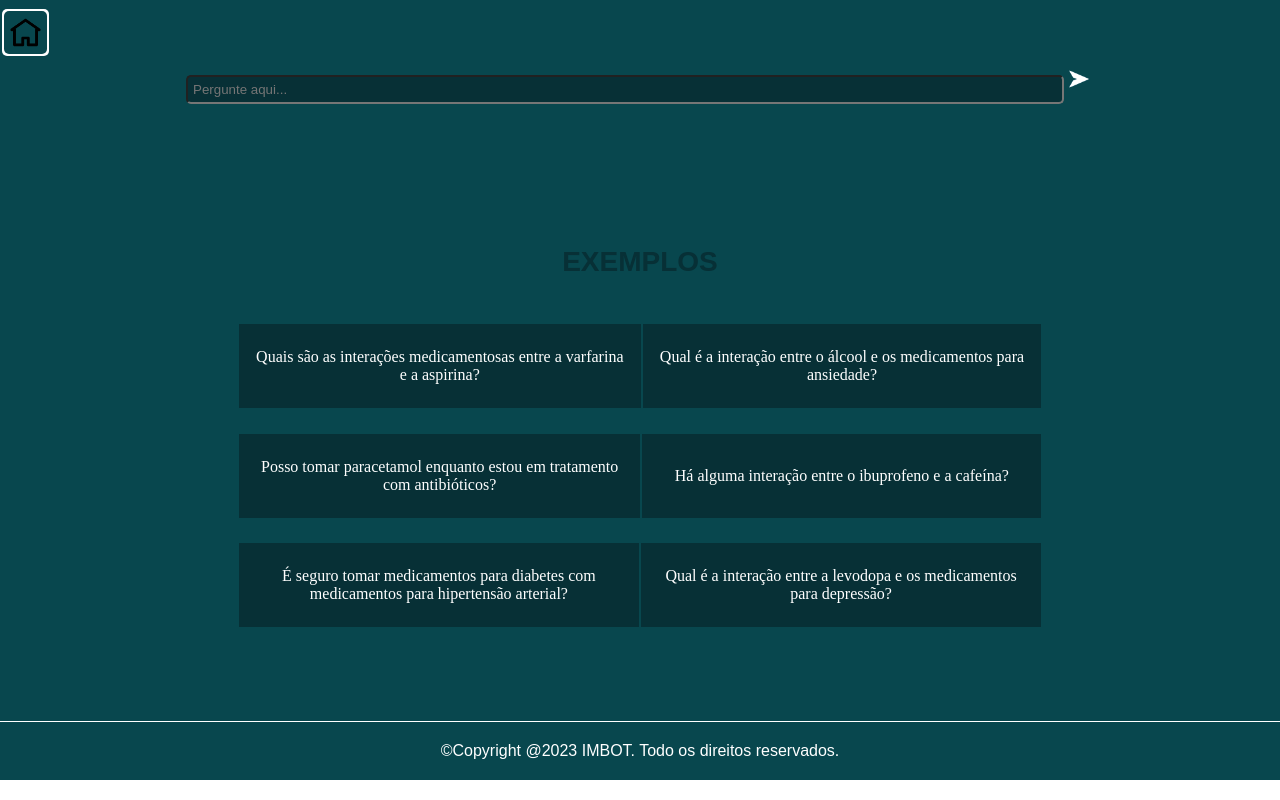
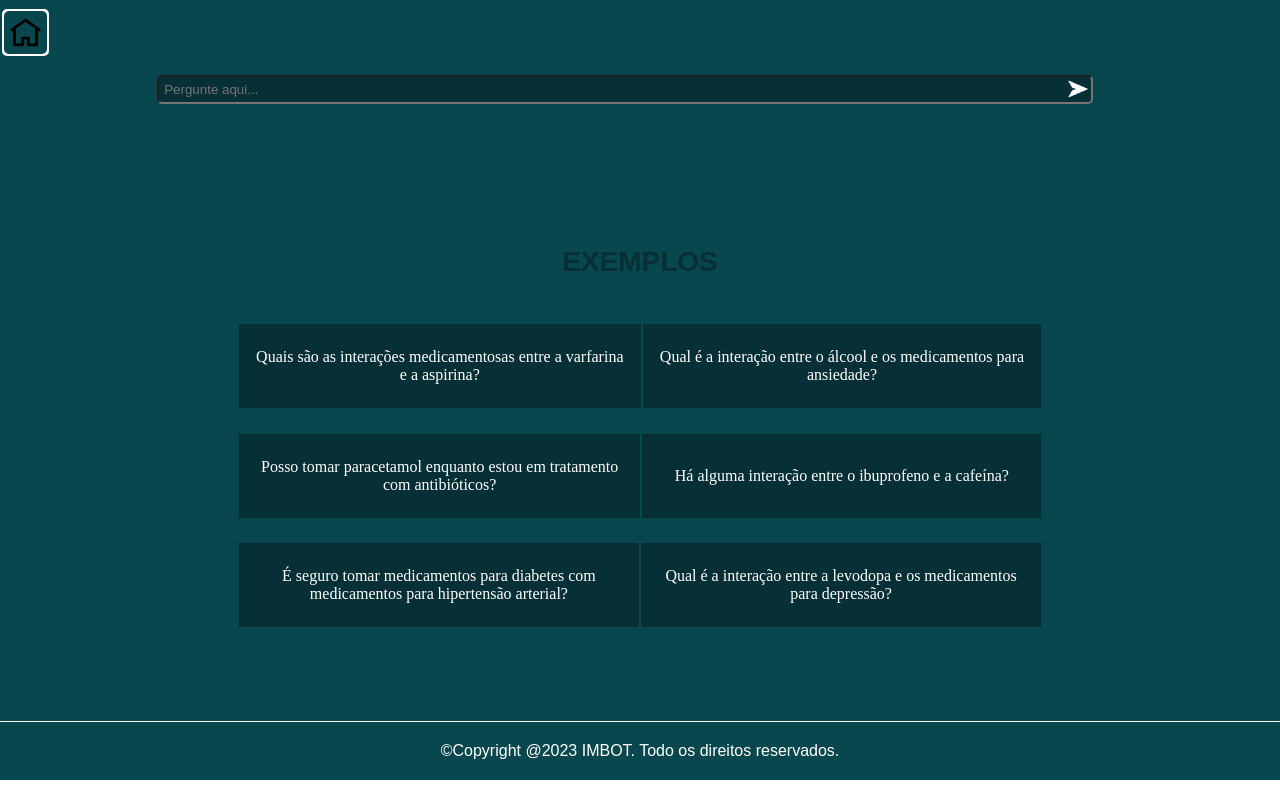
Before and after one commit to AlencarLima/FrontVue, a Vue app: page /chatbot in a window 1280 px wide. Built offline with nearby package versions, Linux system fonts and the light colour scheme.

Commit message:
css botao envio

```diff
--- a/src/views/Chatbot.vue
+++ b/src/views/Chatbot.vue
@@ -109,7 +109,9 @@ img#logo {
 img#btn-submit {
   width: 20px;
   padding: 5px;
-
+  position: relative;
+  top: 10px;
+  left: -30px;
 }
 .box {
     position: fixed;
@@ -129,11 +131,10 @@ td.exemplo{
   padding: 1% 2%;
 }
 .footer {
-  text-align: center;
   padding: 5%;
 }
 input {
-  width: 75%;
+  width: 80%;
   background-color: #073036;
   border-radius: 5px;
   padding: 5px;
```
